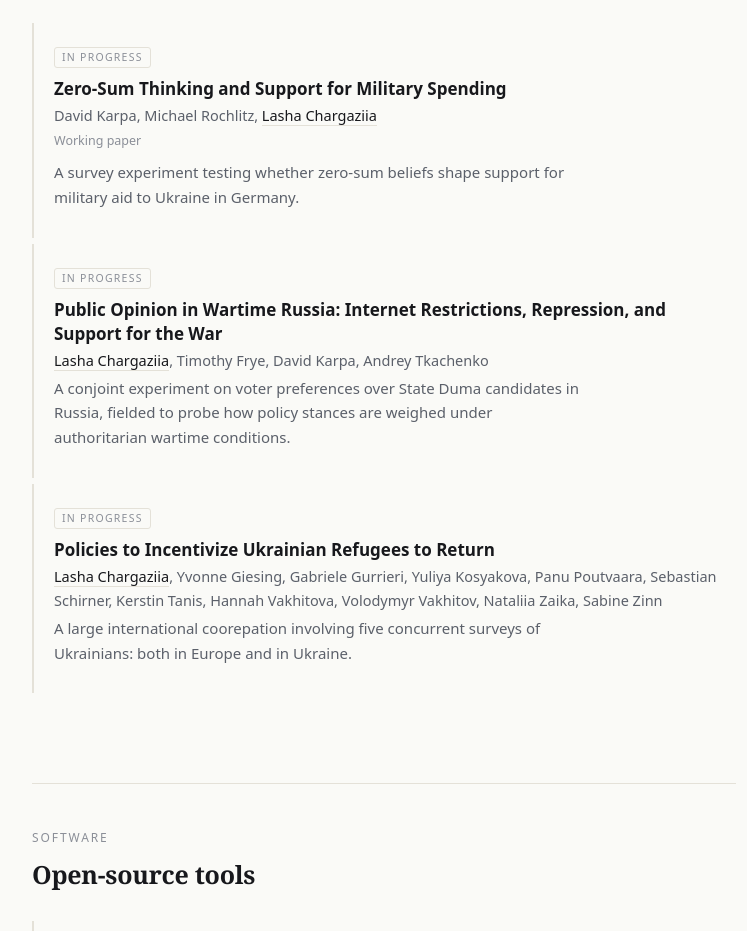
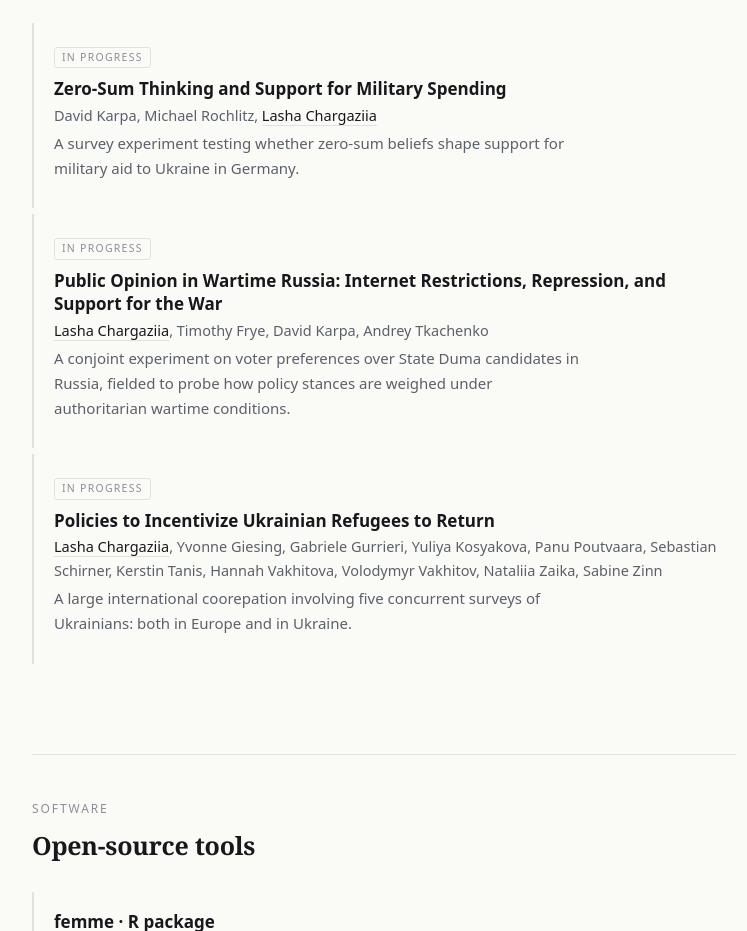
Before and after one commit to feelingsdotcfg/feelingsdotcfg.github.io, a plain HTML site: page index.html in a window 1280 px wide. Shown: the part 1568-2499 px from the top of the page, without its empty margins (256-1003 px from the left). Drawn offline with Linux system fonts and the light colour scheme.

Commit message:
Update index.html

```diff
--- a/index.html
+++ b/index.html
@@ -265,7 +265,6 @@
       <span class="flag soft">In progress</span>
       <p class="title">Zero-Sum Thinking and Support for Military Spending</p>
       <p class="authors">David Karpa, Michael Rochlitz, <em>Lasha Chargaziia</em></p>
-      <p class="venue">Working paper</p>
       <p class="desc">
         A survey experiment testing whether zero-sum beliefs shape support for military aid to
         Ukraine in Germany.
```
